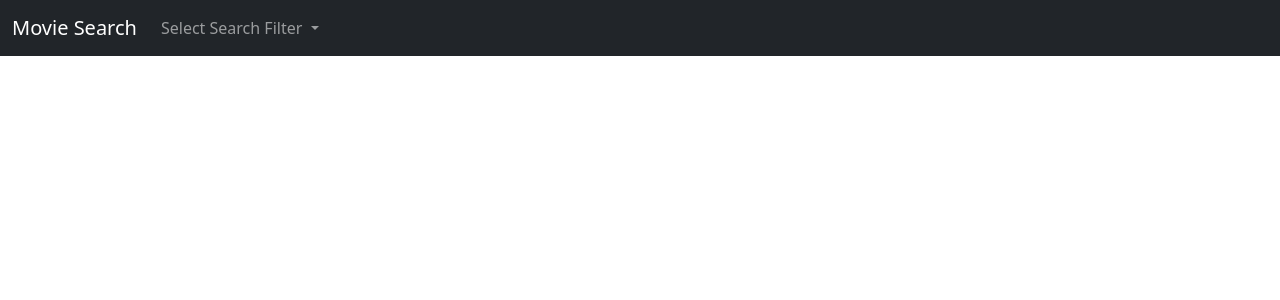
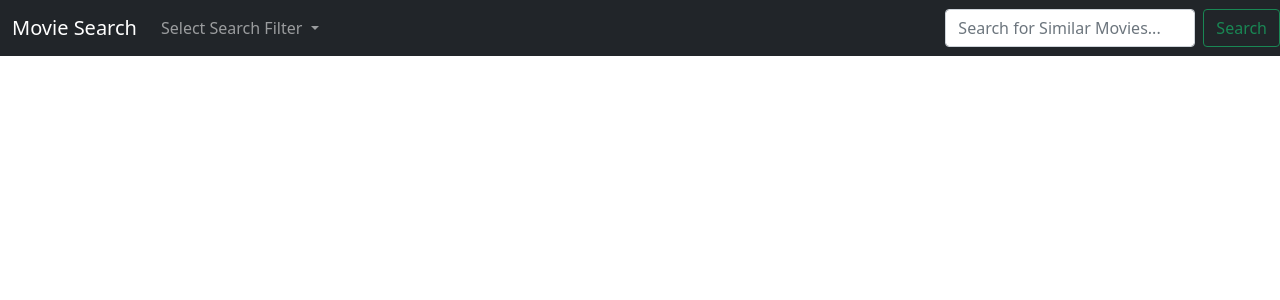
Before and after one commit to vnoelifant/movie-search-app, a Django app: page / in a window 1280 px wide. Shown: the top 300 px of the page. Run offline with Django 4.2, Linux system fonts and the light colour scheme.

Commit message:
added search bar

```diff
--- a/templates/home.html
+++ b/templates/home.html
@@ -25,6 +25,10 @@
       </ul>
     </div>
   </div>
+  <form class="d-flex">
+    <input class="form-control me-2" style="width: 250px" type="search" placeholder="Search for Similar Movies..." aria-label="Search">
+    <button class="btn btn-outline-success" type="submit">Search</button>
+  </form>
 </nav>
 
  {% endblock body %}
```
